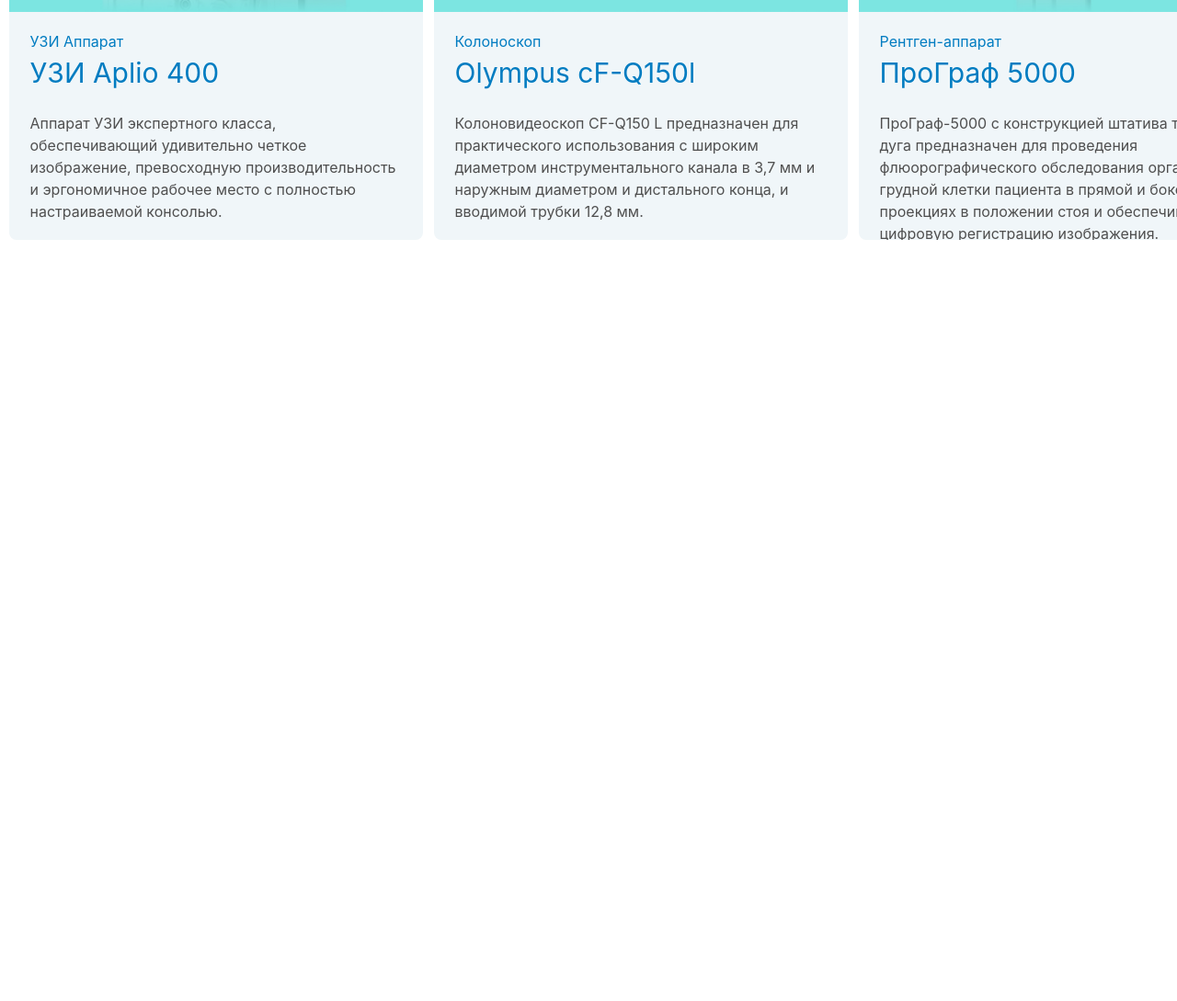
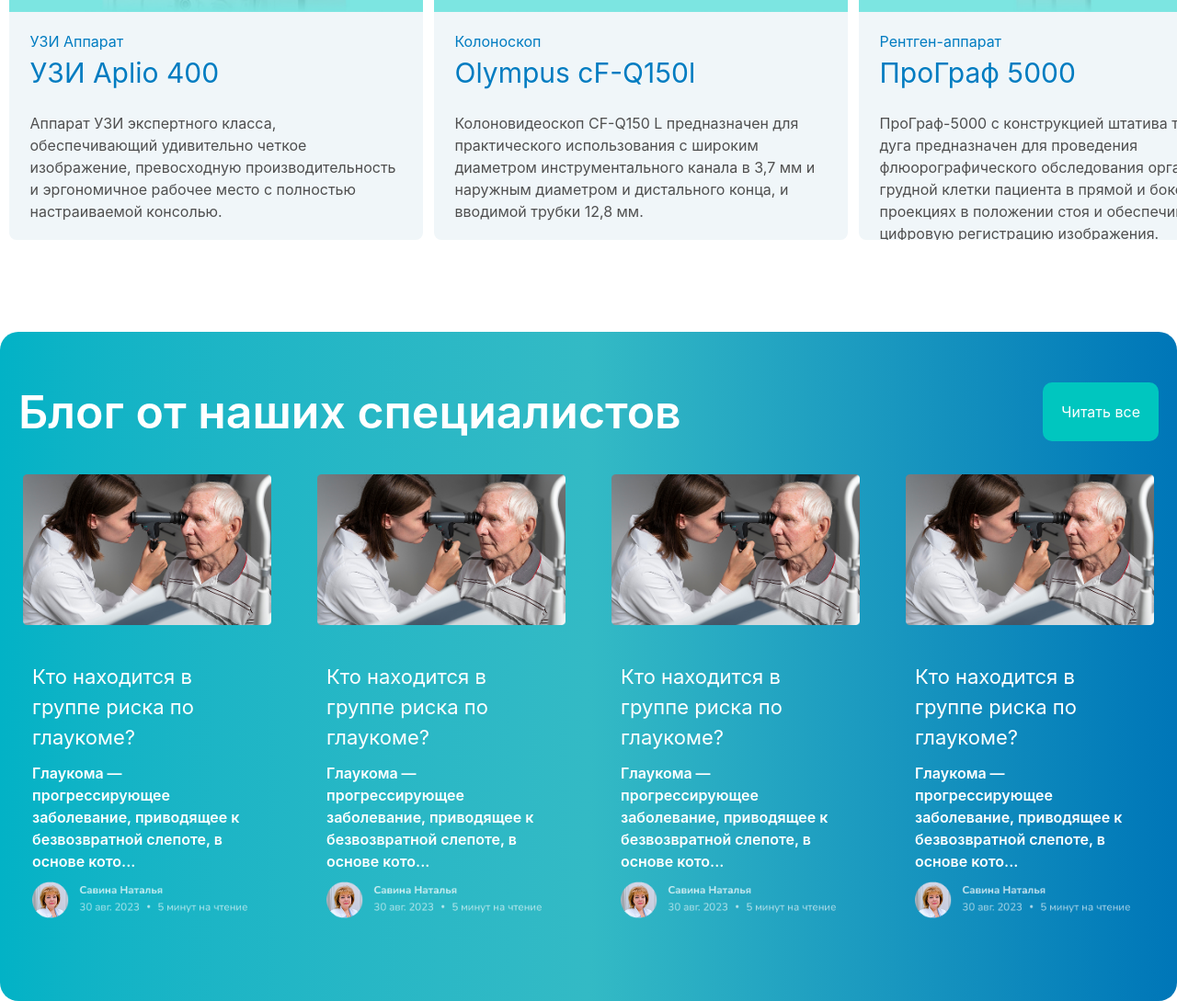
Before and after one commit to usmonnh-hub/GMS, a website: page src/u3mon.html in a window 1280 px wide. Shown: the part 7209-8298 px from the top of the page at 92% size. Before the commit the page ends 7470 px from the top, so only its background shows below. Drawn offline with nearby package versions, Linux system fonts and the light colour scheme; files that its build step writes are made by us from their sources.

Commit message:
section10

```diff
--- a/src/u3mon.html
+++ b/src/u3mon.html
@@ -500,9 +500,9 @@
                 производительность и эргономичное рабочее место с полностью настраиваемой консолью.</p>
         </div>
         <div
-            class="lg:w-[450px] w-[90%] flex-shrink-0 h-[490px] flex flex-col justify-between items-center bg-[#F0F6F9] rounded-lg pb-[30px]">
+            class="lg:w-[450px] mt-[-20px] lg:mt-0 w-[90%] flex-shrink-0 h-[490px] flex flex-col justify-between items-center bg-[#F0F6F9] rounded-lg pb-[30px]">
             <img class="w-[100%]" src="U3mon-images/Колоноскоп Olympus cF-Q150l.png" alt="">
-            <p class="text-[#017CC1] w-[90%] pt-[20px]">Колоноскоп</p>
+            <p class="text-[#017CC1] w-[90%] pt-[20px] mt-[-0px] lg:mt-0">Колоноскоп</p>
             <h1 class=" pb-[20px] w-[90%] text-[#017CC1] text-[30px] font-[400]">Olympus cF-Q150l</h1>
             <p class="font-[400] w-[90%] text-[16px] text-[#4F4F4F]">Колоновидеоскоп CF-Q150 L предназначен для
                 практического использования с широким диаметром инструментального канала в 3,7 мм и наружным диаметром и
@@ -518,5 +518,66 @@
                 боковой проекциях в положении стоя и обеспечивает цифровую регистрацию изображения.</p>
         </div>
     </section>
+    <section  class="max-w-[1350px] mt-[100px] text-white m-auto flex flex-col justify-center items-center py-[50px] bg-gradient-to-l from-[#0076B8] via-[#33BAC5] to-[#02B2C6] px-[20px] rounded-[20px]">
+      <div class="flex justify-between items-center w-full max-h-full">
+          <p class="text-[50px] font-semibold">Блог от наших специалистов</p>
+          <button class="p-[20px] hidden lg:block rounded-[10px] bg-[#00C6BF]">
+            Читать все
+          </button>
+        </div>
+        <div
+          class="flex flex-wrap gap-[50px] justify-center w-full max-h-full py-[30px]"
+        >
+          <div
+            class="bg-transparent flex flex-col gap-[30px] rounded-[10px] w-[270px] "
+          >
+          <img src="U3mon-images/ttt.png" alt="">
+            <div class="flex flex-col gap-[10px] p-[10px]">
+              <p class="text-[22px]">Кто находится в группе риска по глаукоме?</p>
+              <p class=" font-semibold">
+                Глаукома — прогрессирующее заболевание, приводящее к безвозвратной слепоте, в основе кото...
+              </p>
+              <img src="U3mon-images/Avatar.png" alt="">
+            </div>
+          </div>
+          <div
+            class="bg-transparent flex flex-col gap-[30px] rounded-[10px] w-[270px] "
+          >
+           <img src="U3mon-images/ttt.png" alt="">
+            <div class="flex flex-col gap-[10px] p-[10px]">
+              <p class="text-[22px]">Кто находится в группе риска по глаукоме?</p>
+              <p class=" font-semibold">
+                Глаукома — прогрессирующее заболевание, приводящее к безвозвратной слепоте, в основе кото...
+              </p>
+              <img src="U3mon-images/Avatar.png" alt="">
+            </div>
+          </div>
+          <div
+            class="bg-transparent flex flex-col gap-[30px] rounded-[10px] w-[270px] "
+          >
+            <img src="U3mon-images/ttt.png" alt="">
+            <div class="flex flex-col gap-[10px] p-[10px]">
+              <p class="text-[22px]">Кто находится в группе риска по глаукоме?</p>
+              <p class=" font-semibold">
+                Глаукома — прогрессирующее заболевание, приводящее к безвозвратной слепоте, в основе кото...
+              </p>
+              <img src="U3mon-images/Avatar.png" alt="">
+            </div>
+          </div>
+          <div
+            class="bg-transparent flex flex-col gap-[30px] rounded-[10px] w-[270px] "
+          >
+            <img src="U3mon-images/ttt.png" alt="">
+            <div class="flex flex-col gap-[10px] p-[10px]">
+              <p class="text-[22px]">Кто находится в группе риска по глаукоме?</p>
+              <p class=" font-semibold">
+                Глаукома — прогрессирующее заболевание, приводящее к безвозвратной слепоте, в основе кото...
+              </p>
+              <img src="U3mon-images/Avatar.png" alt="">
+            </div>
+          </div>
+        </div>
+      </section>
+    </section>
   </body>
  </html>
```
Also changed, not shown: src/U3mon-images/Avatar.png (added), src/U3mon-images/ttt.png (added), src/U3mon-images/ttttt.png (added).
